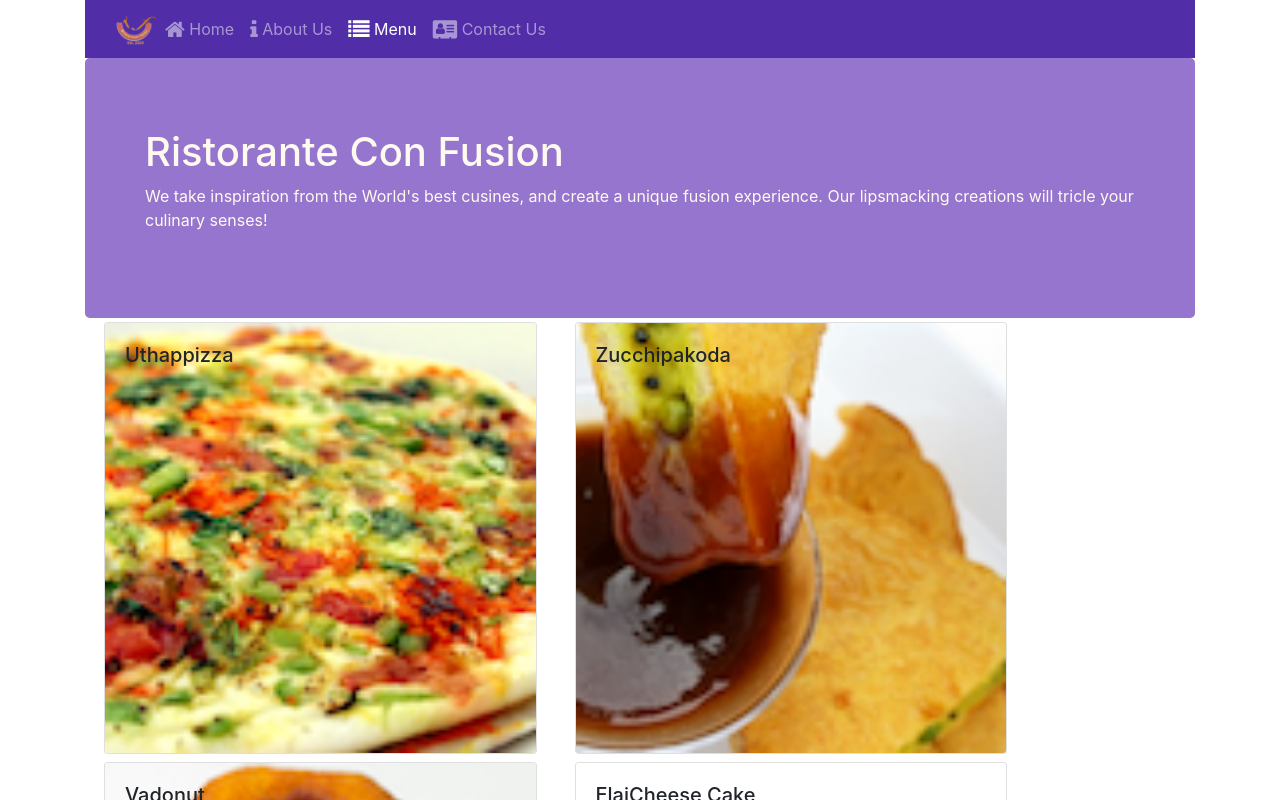
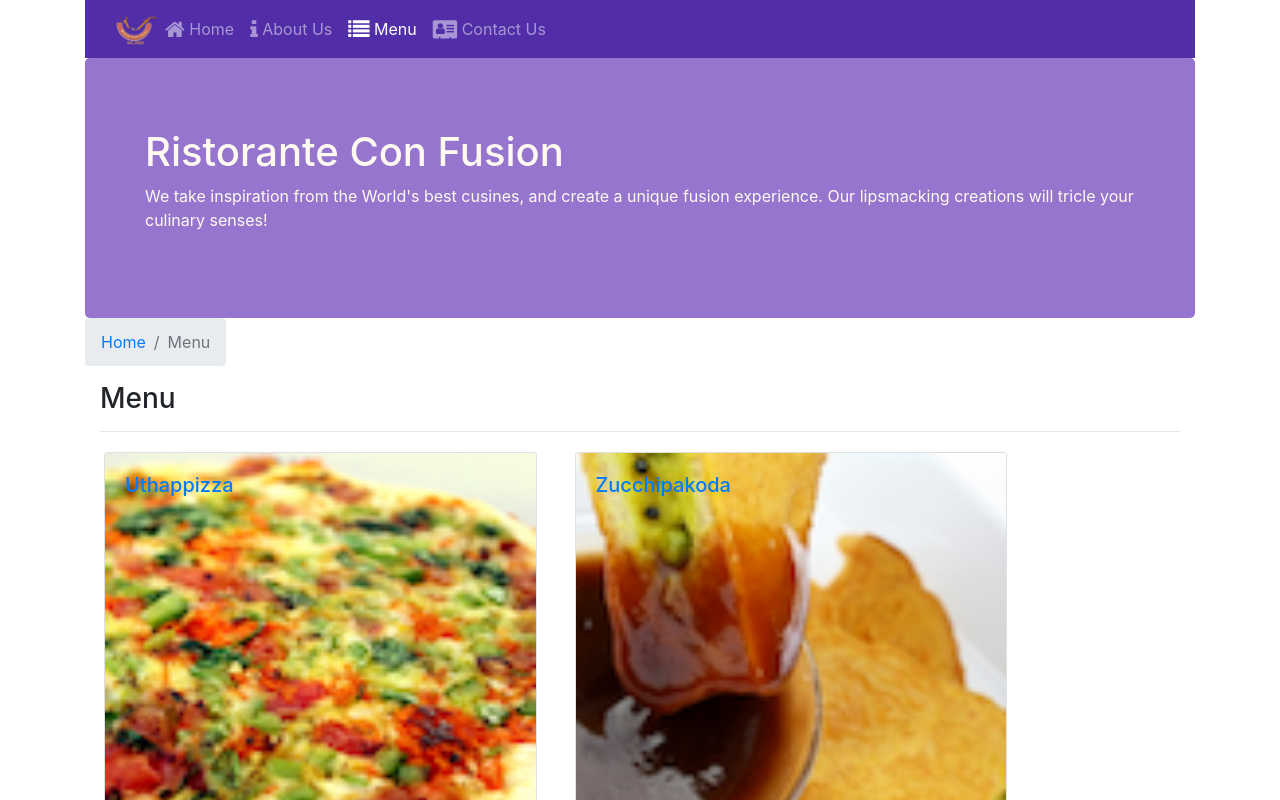
Before and after one commit to dennispaixao/hkust-2React, a React (Create React App) app: page /menu in a window 1280 px wide. Shown: the top 800 px of the page. Built offline with nearby package versions, Linux system fonts and the light colour scheme.

Commit message:
single page 2 url parameters

```diff
--- a/src/components/ContactComponent.js
+++ b/src/components/ContactComponent.js
@@ -1,9 +1,21 @@
 
 import React from 'react';
+import { Breadcrumb, BreadcrumbItem } from 'reactstrap';
+import { Link } from 'react-router-dom';
 
 function Contact(props) {
     return(
         <div className="container">
+            <div className="row">
+                <Breadcrumb>
+                    <BreadcrumbItem><Link to="/home">Home</Link></BreadcrumbItem>
+                    <BreadcrumbItem active>Contact Us</BreadcrumbItem>
+                </Breadcrumb>
+                <div className="col-12">
+                    <h3>Contact Us</h3>
+                    <hr />
+                </div>
+            </div>
             <div className="row row-content">
                 <div className="col-12">
                 <h3>Location Information</h3>
--- a/src/components/MainComponent.js
+++ b/src/components/MainComponent.js
@@ -28,6 +28,13 @@
 
   render() {
 
+    const DishWithId = ({match}) => {
+      return(
+          <DishDetail dish={this.state.dishes.filter((dish) => dish.id === parseInt(match.params.dishId,10))[0]}
+            comments={this.state.comments.filter((comment) => comment.dishId === parseInt(match.params.dishId,10))} />
+      );
+    };
+
     const HomePage = ()=>{
       return(
         <Home dish={this.state.dishes.filter((dish)=>dish.featured)[0]}
@@ -41,8 +48,8 @@
         <Switch>
           <Route path="/home" component={HomePage} />
           <Route exact path="/menu" component={() => <Menu dishes={this.state.dishes} />} />
+          <Route path='/menu/:dishId' component={DishWithId} />
           <Route exact path="/contactus" component={Contact}/>
-
           <Redirect to="/home" />{/* redirecionamento default */}
         </Switch>
         <Footer />
--- a/src/components/MenuComponent.js
+++ b/src/components/MenuComponent.js
@@ -1,16 +1,18 @@
 import React from 'react';
-import { Card, CardImg, CardImgOverlay,
-    CardTitle } from 'reactstrap';
+import { Card, CardImg, CardImgOverlay, CardTitle, Breadcrumb, BreadcrumbItem } from 'reactstrap';
+import {Link} from 'react-router-dom';
 
-    function RenderMenuItem ({dish, onClick}) {
+    function RenderMenuItem ({dish}) {
         return (
-            <Card
-                onClick={() => onClick(dish.id)}>
+            <Card>
+            <Link to={`/menu/${dish.id}`} >
                 <CardImg width="100%" src={dish.image} alt={dish.name} />
                 <CardImgOverlay>
                     <CardTitle>{dish.name}</CardTitle>
                 </CardImgOverlay>
-            </Card>
+            </Link>
+        </Card>
+
         );
     }
 
@@ -19,17 +21,29 @@
         const menu = props.dishes.map((dish) => {
             return (
                 <div className="col-12 col-md-5 m-1"  key={dish.id}>
-                    <RenderMenuItem dish={dish} onClick={props.onClick} />
+                    <RenderMenuItem dish={dish} />
                 </div>
             );
         });
 
+
+
         return (
             <div className="container">
-                <div className="row">
-                    {menu}
+            <div className="row">
+                <Breadcrumb>
+                    <BreadcrumbItem><Link to="/home">Home</Link></BreadcrumbItem>
+                    <BreadcrumbItem active>Menu</BreadcrumbItem>
+                </Breadcrumb>
+                <div className="col-12">
+                    <h3>Menu</h3>
+                    <hr />
                 </div>
             </div>
+            <div className="row">
+                {menu}
+            </div>
+        </div>
         );
     }
 
--- a/src/components/dishDetailComponent.js
+++ b/src/components/dishDetailComponent.js
@@ -1,12 +1,12 @@
 import React from 'react';
-import { Card, CardImg, CardImgOverlay, CardText, CardBody, CardTitle, Media } from 'reactstrap';
-
+import { Card, CardImg,  CardText, CardBody, CardTitle, Breadcrumb, BreadcrumbItem } from 'reactstrap';
+import {Link} from 'react-router-dom';
 
 
    function RenderDish({dish}) {
             return (
 
-                    <div class="col-12 col-md-5 m-5">
+                    <div class="col-12 col-md-5 m-1">
                         <Card>
                             <CardImg width="100%" src={dish.image} alt={dish.name}></CardImg>
                             <CardBody>
@@ -20,7 +20,7 @@
 
     function RenderComments({comments}) {
         return(
-            <div class="col-12 col-md-4 m-5 ">
+            <div class="col-12 col-md-5 m-1 ">
                 <Card>
                     <CardTitle ><h3>Comments</h3></CardTitle>
                     <CardBody>
@@ -42,9 +42,21 @@
     function DishDetail(props){
         if (props.dish != null) {
         return (
-            <div class="row">
-                <RenderDish dish={props.dish} />
-                <RenderComments comments={props.dish.comments} />
+            <div className="container">
+                <div className="row">
+                        <Breadcrumb>
+                            <BreadcrumbItem><Link to="/menu">Menu</Link></BreadcrumbItem>
+                            <BreadcrumbItem active>{props.dish.name}</BreadcrumbItem>
+                        </Breadcrumb>
+                        <div className="col-12">
+                            <h3>Menu</h3>
+                            <hr />
+                        </div>
+                </div>
+                <div class="row">
+                    <RenderDish dish={props.dish} />
+                    <RenderComments comments={props.comments} />
+                </div>
             </div>
         )
         }else{
```
